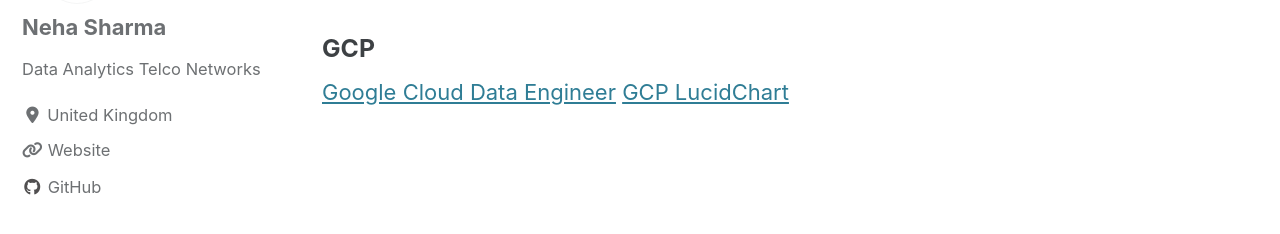
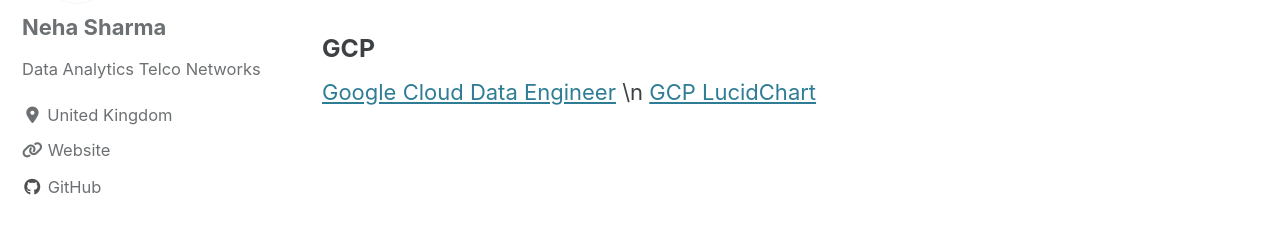
Before and after one commit to ns3115neha/ns3115neha.github.io, a Jekyll site: the page built from _pages/resources.md, in a window 1280 px wide and 900 px high. Shown: the part 284-518 px from the top of the window. Built offline with Jekyll 4.4.1, drawn with Linux system fonts in a browser that asks for light colours; cached includes are drawn as plain includes; nearby versions of some CDN libraries.

```diff
--- a/_pages/resources.md
+++ b/_pages/resources.md
@@ -12,5 +12,5 @@ Interesting reads
 
 
 ### GCP
-[Google Cloud Data Engineer](https://linuxacademy.com/course/google-cloud-data-engineer/)
+[Google Cloud Data Engineer](https://linuxacademy.com/course/google-cloud-data-engineer/) \n
 [GCP LucidChart](https://www.lucidchart.com/documents/view/0ca44a63-4ea4-4d78-8367-2465512d21be/H6Px4DdAjbF5)
```
